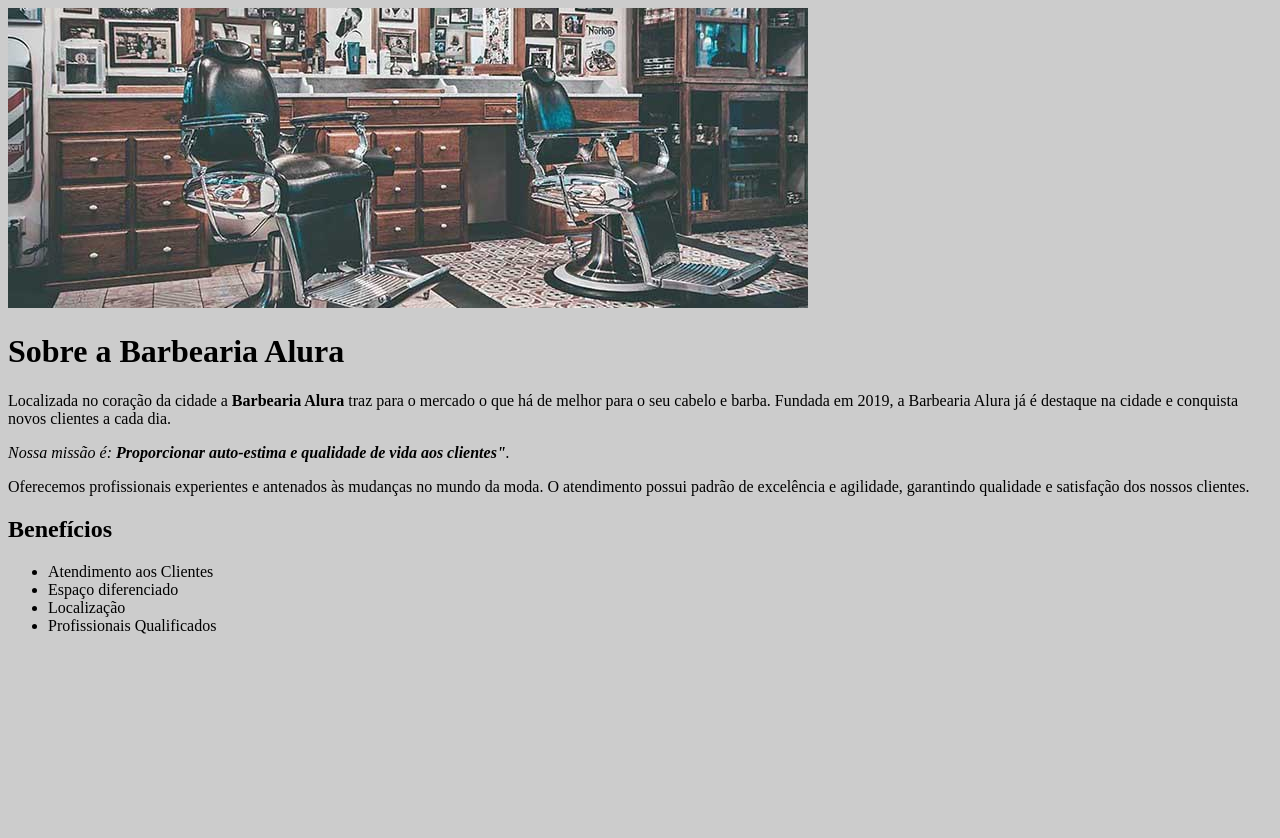
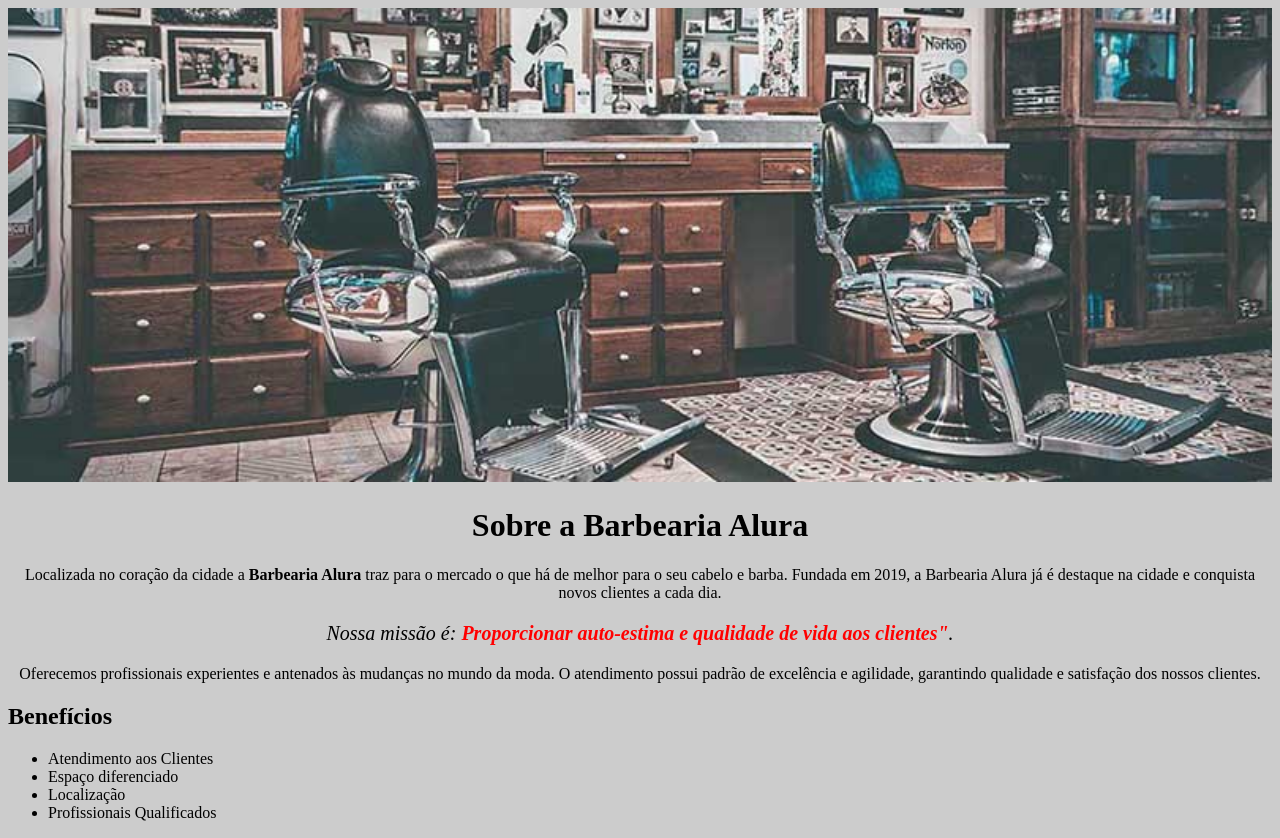
Before and after one commit to kauanesatu/barbearia, a plain HTML site: page index.html in a window 1280 px wide. Before the commit the page ends 800 px from the top, so only its background shows below. Drawn offline with Linux system fonts and the light colour scheme.

Commit message:
Add files via upload

```diff
--- a/style.css
+++ b/style.css
@@ -2,12 +2,22 @@ body{
     background-color: #cccccc;
 }
 
+#banner{
+    width: 100%;
+}
+
 h1{
+    text-align: center;
+}
 
 p {
    text-align: center;
 }
 
+#missao{
+    font-size: 20px;
+}
+
 em strong {
-    color: red;
+    color: #ff0000;
 }
```
